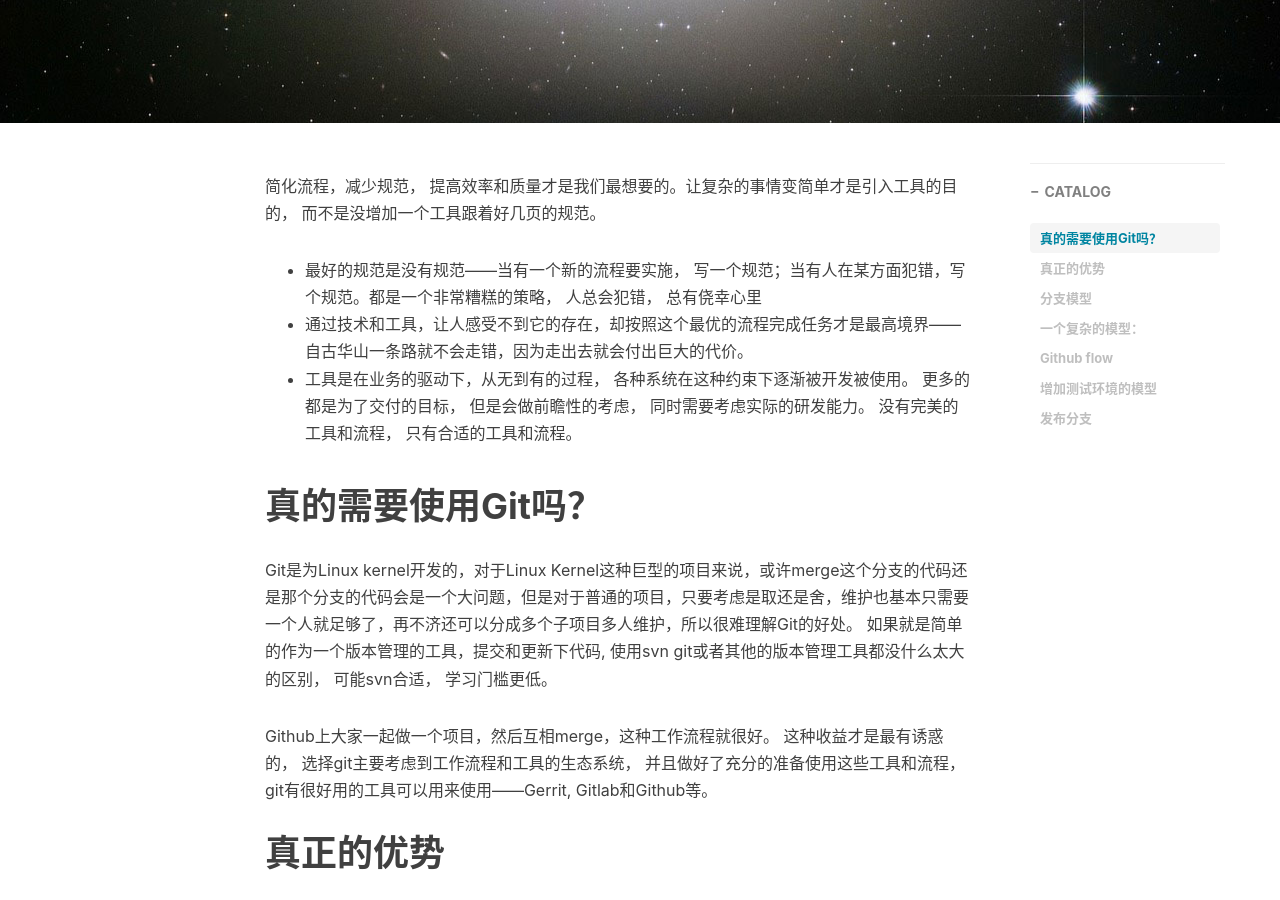
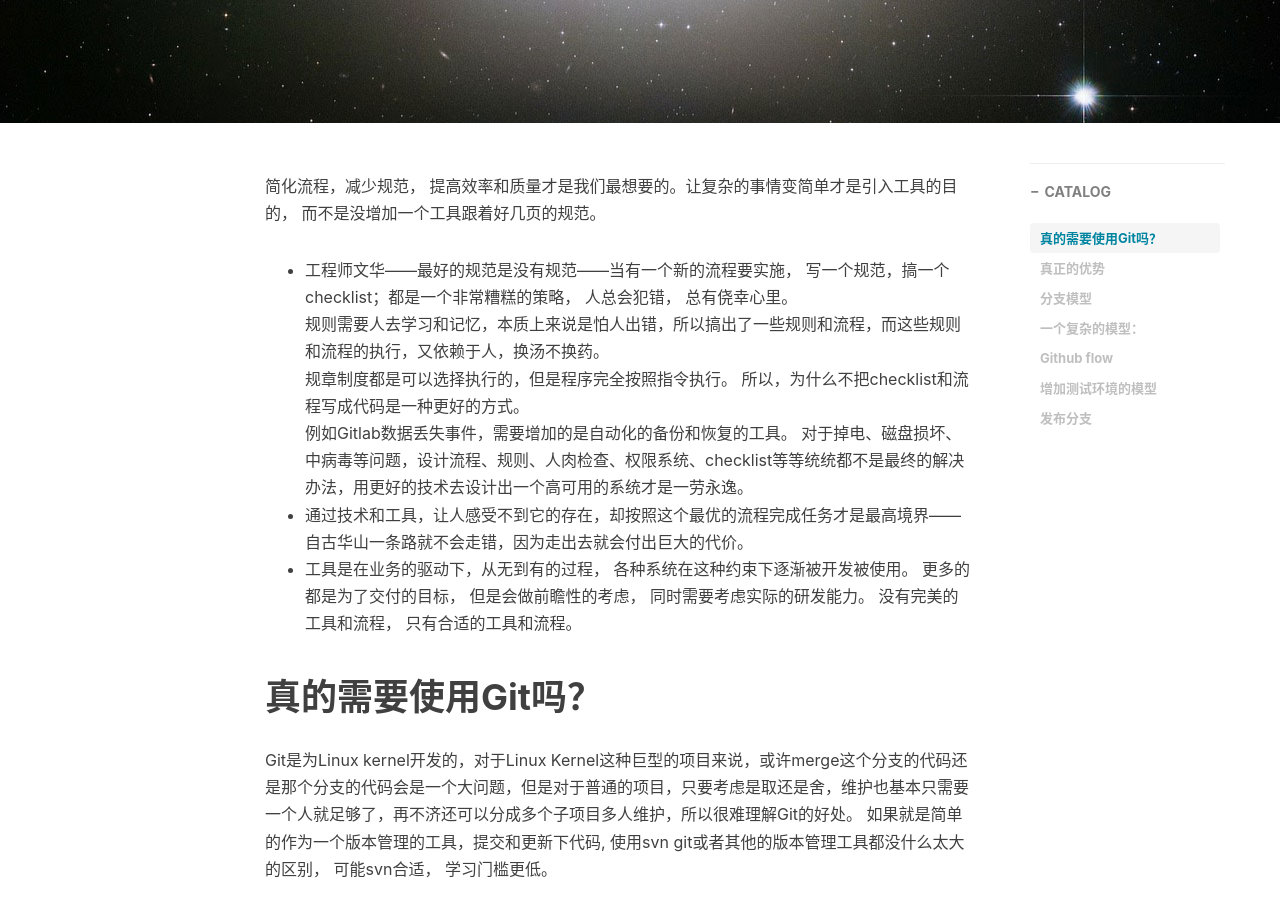
Before and after one commit to xuyumeng/xuyumeng.github.io, a Jekyll site: the page built from _posts/2017-1-20-git.md, in a window 1280 px wide and 900 px high, scrolled down 400 px. Built offline with Jekyll 4.4.1, drawn with Linux system fonts in a browser that asks for light colours; nearby versions of some CDN libraries; comment, search, counter and statistics services are not loaded.

Commit message:
add explain for engineer culture

```diff
--- a/_posts/2017-1-20-git.md
+++ b/_posts/2017-1-20-git.md
@@ -16,9 +16,14 @@ tags:
 
 简化流程，减少规范， 提高效率和质量才是我们最想要的。让复杂的事情变简单才是引入工具的目的， 而不是没增加一个工具跟着好几页的规范。
 
-* 最好的规范是没有规范——当有一个新的流程要实施， 写一个规范；当有人在某方面犯错，写个规范。都是一个非常糟糕的策略， 人总会犯错， 总有侥幸心里
+* 工程师文华——最好的规范是没有规范——当有一个新的流程要实施， 写一个规范，搞一个checklist；都是一个非常糟糕的策略， 人总会犯错， 总有侥幸心里。
+  规则需要人去学习和记忆，本质上来说是怕人出错，所以搞出了一些规则和流程，而这些规则和流程的执行，又依赖于人，换汤不换药。
+  规章制度都是可以选择执行的，但是程序完全按照指令执行。 所以，为什么不把checklist和流程写成代码是一种更好的方式。
+  例如Gitlab数据丢失事件，需要增加的是自动化的备份和恢复的工具。 对于掉电、磁盘损坏、中病毒等问题，设计流程、规则、人肉检查、权限系统、checklist等等统统都不是最终的解决办法，用更好的技术去设计出一个高可用的系统才是一劳永逸。
 * 通过技术和工具，让人感受不到它的存在，却按照这个最优的流程完成任务才是最高境界——自古华山一条路就不会走错，因为走出去就会付出巨大的代价。
 * 工具是在业务的驱动下，从无到有的过程， 各种系统在这种约束下逐渐被开发被使用。 更多的都是为了交付的目标， 但是会做前瞻性的考虑， 同时需要考虑实际的研发能力。 没有完美的工具和流程， 只有合适的工具和流程。
+
+
 
 # 真的需要使用Git吗？
 Git是为Linux kernel开发的，对于Linux Kernel这种巨型的项目来说，或许merge这个分支的代码还是那个分支的代码会是一个大问题，但是对于普通的项目，只要考虑是取还是舍，维护也基本只需要一个人就足够了，再不济还可以分成多个子项目多人维护，所以很难理解Git的好处。 如果就是简单的作为一个版本管理的工具，提交和更新下代码, 使用svn git或者其他的版本管理工具都没什么太大的区别， 可能svn合适， 学习门槛更低。
```
